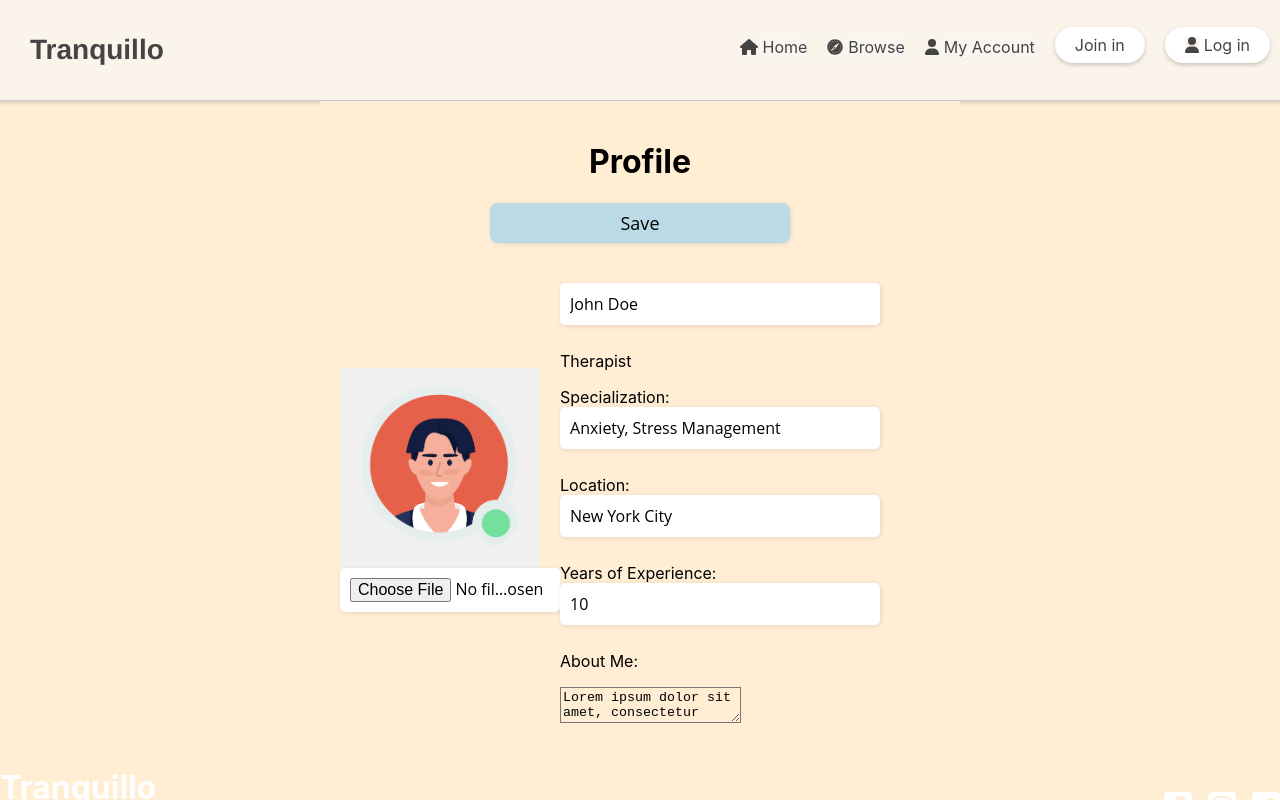
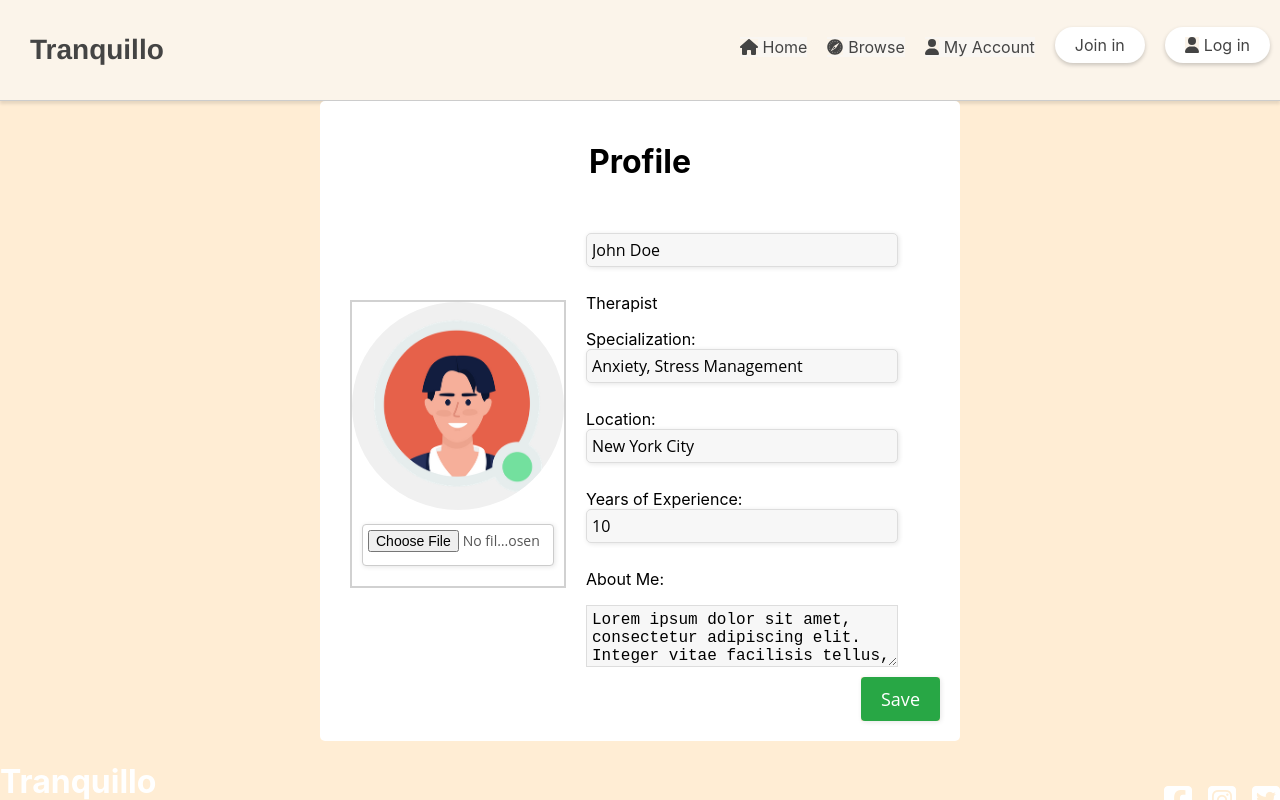
Before and after one commit to altina2801/LabKurs1, a React (Create React App) app in the folder front/: page /profile in a window 1280 px wide. Both pictures are taken after a click on the button "Edit". Shown: the top 800 px of the page. Built offline with nearby package versions, Linux system fonts and the light colour scheme; the HTML template or start-up script is replaced by a standard one.

Commit message:
Changes made on the design of profile

```diff
--- a/front/src/components/profile.js
+++ b/front/src/components/profile.js
@@ -43,20 +43,15 @@ const Profile = () => {
   };
 
   return (
-    <div className="profile-container">
+    <div className={`profile-container ${isEditing ? 'editing' : ''}`}>
       <div className="profile-header">
         <h1>Profile</h1>
-        {isEditing ? (
-          <button onClick={handleSave}>Save</button>
-        ) : (
-          <button onClick={handleEdit}>Edit</button>
-        )}
       </div>
       <div className="profile-content">
         <div className="profile-picture">
           <img src={profileInfo.profilePicture} alt="Profile Picture" />
           {isEditing && (
-            <div>
+            <div className='profile-picture-upload'>
               <input type="file" onChange={handleImageUpload} />
             </div>
           )}
@@ -126,6 +121,13 @@ const Profile = () => {
               profileInfo.about
             )}
           </p>
+          <div className="edit-button">
+            {isEditing ? (
+              <button onClick={handleSave}>Save</button>
+            ) : (
+              <button onClick={handleEdit}>Edit</button>
+            )}
+          </div>
         </div>
       </div>
     </div>
--- a/front/src/css/profile.css
+++ b/front/src/css/profile.css
@@ -1,23 +1,37 @@
 .profile-container {
   max-width: 600px;
+  margin-top: 10px;
   margin: 0 auto;
   padding: 20px;
-
+  background-color: white;
+  height: 500px;
+  position: relative;
+  border-radius: 5px;
 }
 
 .profile-header {
   text-align: center;
   margin-bottom: 20px;
+  background-color: white;
+}
+
+.profile-header h1 {
+  background-color: white;
 }
 
 .profile-content {
   display: flex;
   align-items: center;
+  background-color: white;
+
+  border-radius: 5px;
+  padding: 10px;
 }
 
 .profile-picture {
   flex: 0 0 200px;
   margin-right: 20px;
+  background-color: white;
 }
 
 .profile-picture img {
@@ -27,17 +41,100 @@
 
 .profile-details {
   flex: 1;
+  background-color: white;
 }
 
 .profile-details h2 {
   font-size: 24px;
   margin-bottom: 5px;
+  background-color: white;
 }
 
 .profile-details p {
+  background-color: white;
   margin-bottom: 5px;
 }
 
 .profile-details p:last-child {
   margin-bottom: 0;
 }
+
+.edit-button {
+  position: absolute;
+  bottom: 10px;
+  right: 10px;
+}
+
+.profile-container.editing {
+  /* Styles when profile is being edited */
+  width: 800px;
+  height: 600px;
+}
+
+
+
+.edit-button {
+  position: absolute;
+  bottom: 20px;
+  right: 20px;
+}
+
+.edit-button button {
+  /* Styles for the edit button */
+  background-color: #007bff;
+  color: #fff;
+  padding: 10px 20px;
+  border: none;
+  border-radius: 4px;
+  cursor: pointer;
+}
+
+/* Additional styles for the profile container */
+.profile-container.editing .profile-details h2 input,
+.profile-container.editing .profile-details p input,
+.profile-container.editing .profile-details textarea {
+  /* Styles for input fields when editing */
+  background-color: #f7f7f7;
+  border: 1px solid #ddd;
+  padding: 5px;
+  font-size: 16px;
+}
+.profile-container.editing .profile-details textarea {
+  height: 50px;
+  width: 300px;
+}
+
+.profile-container.editing .profile-picture {
+  /* Styles for profile picture when editing */
+  border: 2px solid #d1d1d1;
+  background-color: white;
+
+}
+
+.profile-container.editing .edit-button button {
+  /* Styles for the edit button when editing */
+  background-color: #28a745;
+}
+.profile-container .profile-picture input[type="file"] {
+  width: 180px;
+  height: 30px;
+  background-color: white;
+  border: 1px solid #ccc;
+  border-radius: 4px;
+  padding: 5px;
+  font-size: 14px;
+  color: #555;
+  outline: none;
+}
+
+.profile-container .profile-picture input[type="file"]:hover {
+  border-color: #888;
+}
+
+.profile-container .profile-picture input[type="file"]:focus {
+  border-color: #555;
+}
+.profile-picture-upload {
+  background-color: white;
+  padding: 10px;
+}
--- a/package.json
+++ b/package.json
@@ -1,6 +1,8 @@
 {
   "dependencies": {
     "a": "^3.0.1",
-    "axios": "^1.4.0"
+    "axios": "^1.4.0",
+    "express": "^4.18.2",
+    "socket.io": "^4.6.2"
   }
 }
```
Also changed, not shown: 1 other file (tests, documents, lock files or other folders). Lines whose indentation alone changed are shown as unchanged.
